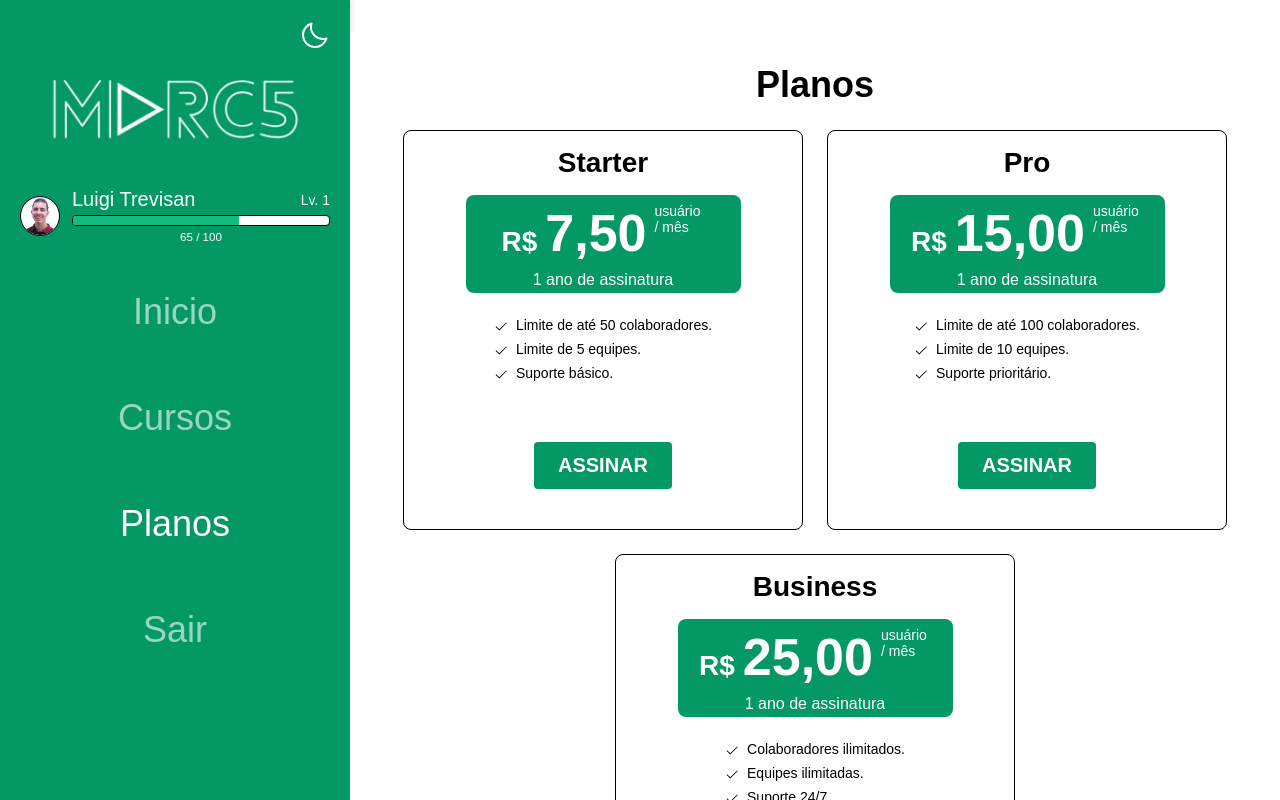
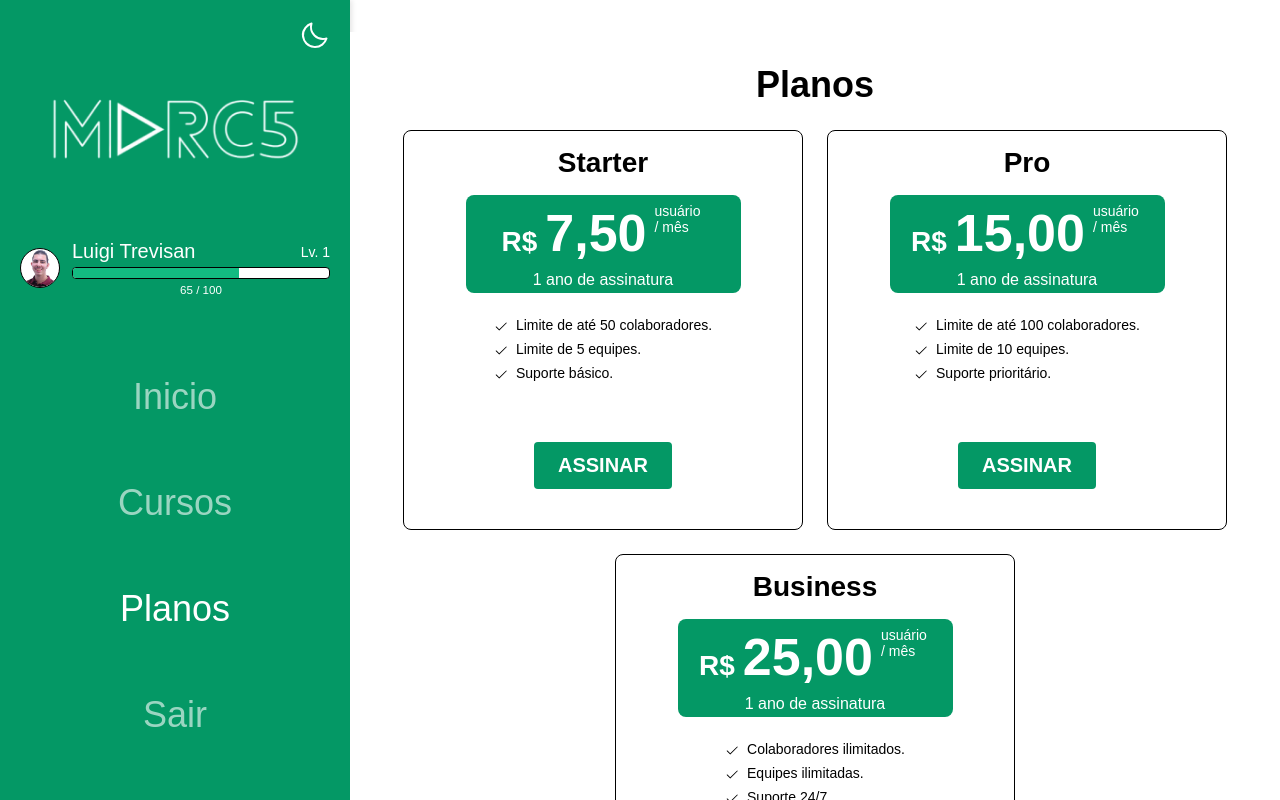
Before and after one commit to Rodrigosiq03/marc5-service, a React (Vite) app in the folder web/: page /planos in a window 1280 px wide. Shown: the top 800 px of the page. Built offline with nearby package versions, Linux system fonts and the light colour scheme; a web font is replaced by a local one.

Commit message:
update: loading for userInfo

```diff
--- a/web/src/components/Loading/styles.ts
+++ b/web/src/components/Loading/styles.ts
@@ -49,9 +49,9 @@ export const LoadingContainer = styled.div<LoadingProps>`
   justify-content: center;
   background-color: transparent;
   z-index: 9999;
-  padding: ${({ $isSidebar }) => $isSidebar ? '20px' : '0'};
-  height: ${({ $isSidebar }) => $isSidebar ? '100vh' : '100%'};
-  width: ${({ $isSidebar }) => $isSidebar ? '350px' : '100%'};
+  padding: 0
+  height: 100%;
+  width: 100%;
 
   @media (min-width: 1280px) {
     position: ${({ $isSidebar }) => $isSidebar ? 'relative' : 'absolute'};
--- a/web/src/components/SideBar/index.tsx
+++ b/web/src/components/SideBar/index.tsx
@@ -17,7 +17,9 @@ import {
   ProgressText,
   Menu,
   MenuItem,
+  UserInfoContainer,
 } from "./styles";
+import { Loading } from "../Loading";
 
 interface Props {
   toggleTheme: () => void;
@@ -36,6 +38,7 @@ interface UserInfo {
 const Sidebar: React.FC<Props> = ({ toggleTheme, isOpen, setIsOpen }) => {
   const [userInfo, setUserInfo] = useState<UserInfo | null>(null);
   const [isLargeScreen, setIsLargeScreen] = useState(window.innerWidth >= 1280);
+  const [isUserLoading, setIsUserLoading] = useState(true);
   const theme = useContext(ThemeContext);
   const navigate = useNavigate();
 
@@ -55,6 +58,7 @@ const Sidebar: React.FC<Props> = ({ toggleTheme, isOpen, setIsOpen }) => {
     const userData = localStorage.getItem("user");
     if (userData) {
       setUserInfo(JSON.parse(userData));
+      setIsUserLoading(false);
     } else {
       setUserInfo({
         name: "Luigi Trevisan",
@@ -63,11 +67,20 @@ const Sidebar: React.FC<Props> = ({ toggleTheme, isOpen, setIsOpen }) => {
         progress: 65,
         maxProgress: 100,
       });
+      setIsUserLoading(false);
     }
   }, []);
 
   if (!userInfo) {
-    return <div>Loading...</div>;
+    return (
+      <SidebarContainer
+        isOpen={isOpen || isLargeScreen}
+        role="navigation"
+        aria-label="Menu principal"
+      >
+        <Loading isLoading={true} isSidebar={true} message="Carregando suas informações" />
+      </SidebarContainer>
+    );
   }
 
   const progressPercent = (userInfo.progress / userInfo.maxProgress) * 100;
@@ -96,6 +109,10 @@ const Sidebar: React.FC<Props> = ({ toggleTheme, isOpen, setIsOpen }) => {
       <Logo>
         <img src="/marc5-white.png" alt="Logo MARC5" />
       </Logo>
+      <UserInfoContainer>
+        {isUserLoading ? (
+          <Loading isLoading={true} isSidebar={true} message="Carregando suas informações" />
+        ) : (
           <UserInfo role="complementary" aria-label="Informações do usuário">
             <UserAvatar
               src={userInfo.avatarUrl}
@@ -122,6 +139,8 @@ const Sidebar: React.FC<Props> = ({ toggleTheme, isOpen, setIsOpen }) => {
               </ProgressText>
             </UserDetailsContainer>
           </UserInfo>
+        )}
+      </UserInfoContainer>
       <Menu role="menubar">
         {["Inicio", "Cursos", "Planos", "Sair"].map((item, index) => {
           const itemPath = item === "Sair" ? "/login" : `/${item.toLowerCase()}`;
--- a/web/src/components/SideBar/styles.ts
+++ b/web/src/components/SideBar/styles.ts
@@ -1,5 +1,4 @@
 import styled from "styled-components";
-
 
 interface SidebarContainerProps {
   isOpen: boolean;
@@ -19,6 +18,8 @@ export const SidebarContainer = styled.aside<SidebarContainerProps>`
   transition: transform 0.3s ease-in-out;
   overflow-y: auto;
   z-index: 1000;
+  display: flex;
+  flex-direction: column;
 
   @media (min-width: 1280px) {
     transform: none;
@@ -75,11 +76,20 @@ export const Logo = styled.div`
   }
 `;
 
+export const UserInfoContainer = styled.div`
+  position: relative;
+  min-height: 120px;
+  margin: 3rem 0;
+  display: flex;
+  align-items: center;
+  justify-content: center;
+  width: 100%;
+`;
+
 export const UserInfo = styled.div`
   display: flex;
   align-items: center;
-  margin-bottom: 3rem;
-  margin-top: 3rem;
+  width: 100%;
 `;
 
 export const UserAvatar = styled.img`
```
Lines whose indentation alone changed are shown as unchanged.
